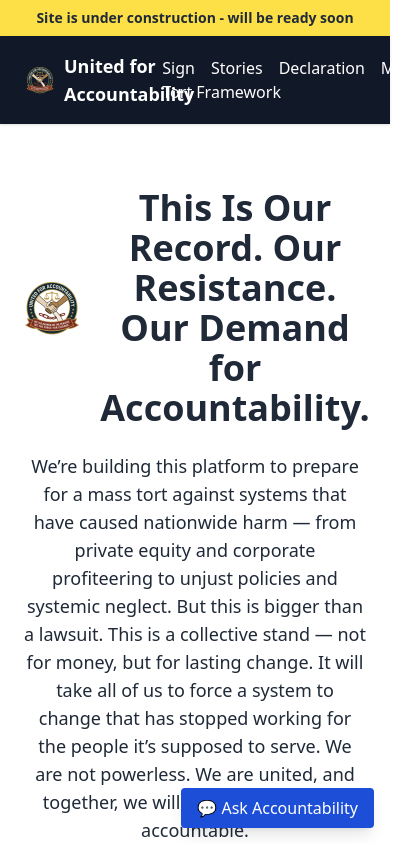
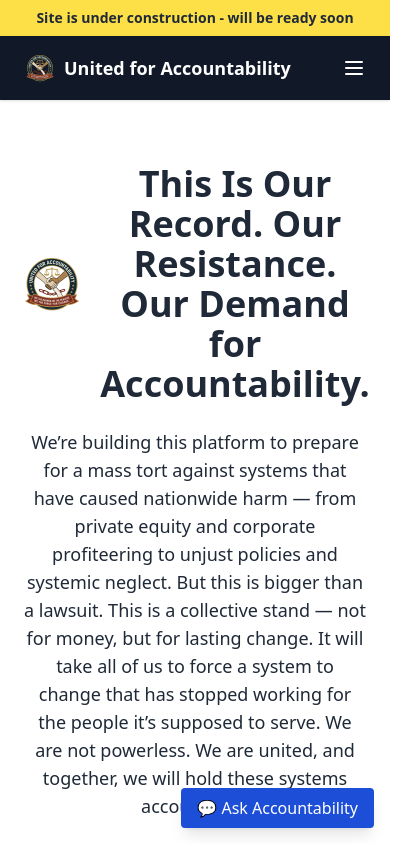
Before and after one commit to United-for-Accountability/mass-tort-platform, a Next.js app: page / in a window 390 px wide. Shown: the top 844 px of the page, 420 px wide, since content can reach past the window. Built offline with nearby package versions, Linux system fonts and the light colour scheme.

Commit message:
Add responsive hamburger navigation

```diff
--- a/components/Navbar.js
+++ b/components/Navbar.js
@@ -1,6 +1,18 @@
 import Link from 'next/link';
+import { useState } from 'react';
 
 export default function Navbar() {
+  const [isOpen, setIsOpen] = useState(false);
+
+  const links = (
+    <>
+      <Link href="/sign" className="hover:underline">Sign</Link>
+      <Link href="/stories" className="hover:underline">Stories</Link>
+      <Link href="/declaration" className="hover:underline">Declaration</Link>
+      <Link href="/mass-tort-framework" className="hover:underline">Mass Tort Framework</Link>
+    </>
+  );
+
   return (
     <nav className="bg-gray-900 text-white px-6 py-4 shadow">
       <div className="max-w-6xl mx-auto flex justify-between items-center">
@@ -12,13 +24,30 @@ export default function Navbar() {
           />
           <Link href="/" className="text-lg font-bold">United for Accountability</Link>
         </div>
-        <div className="space-x-4">
-          <Link href="/sign" className="hover:underline">Sign</Link>
-          <Link href="/stories" className="hover:underline">Stories</Link>
-          <Link href="/declaration" className="hover:underline">Declaration</Link>
-          <Link href="/mass-tort-framework" className="hover:underline">Mass Tort Framework</Link>
+        <button
+          className="md:hidden focus:outline-none"
+          onClick={() => setIsOpen(!isOpen)}
+          aria-label="Toggle menu"
+        >
+          <svg
+            className="h-6 w-6"
+            fill="none"
+            stroke="currentColor"
+            viewBox="0 0 24 24"
+            xmlns="http://www.w3.org/2000/svg"
+          >
+            <path strokeLinecap="round" strokeLinejoin="round" strokeWidth={2} d="M4 6h16M4 12h16M4 18h16" />
+          </svg>
+        </button>
+        <div className="hidden md:flex space-x-4">
+          {links}
         </div>
       </div>
+      {isOpen && (
+        <div className="md:hidden mt-4 space-y-2 flex flex-col items-start">
+          {links}
+        </div>
+      )}
     </nav>
   );
 }
```
